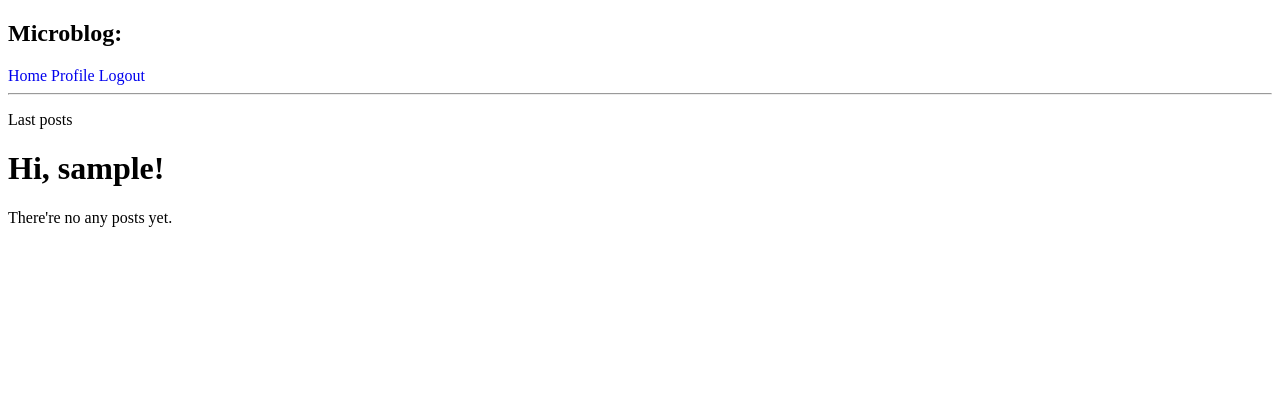
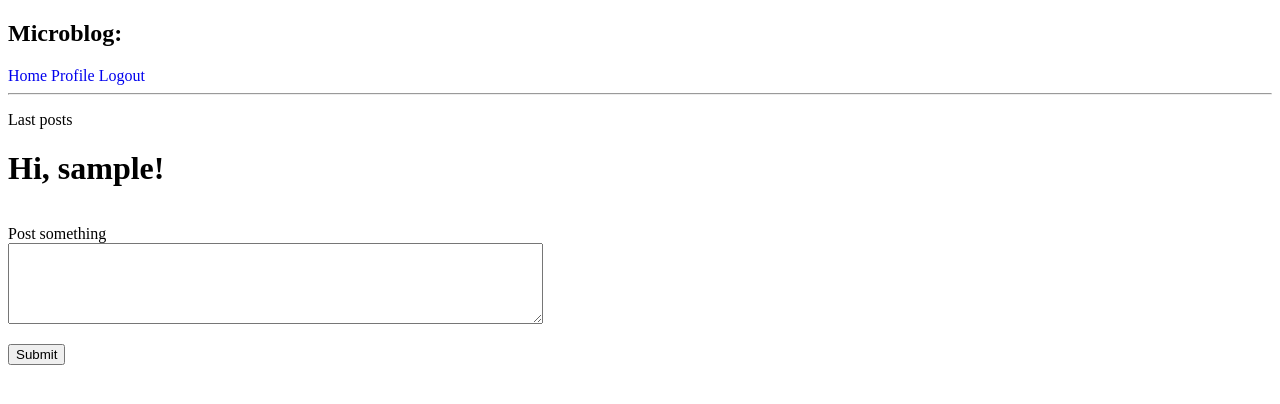
Before and after one commit to K4dZuO/Migeul_Flask, a Flask app: page / in a window 1280 px wide. Shown: the top 404 px of the page. Run offline with Flask 3, Linux system fonts and the light colour scheme; the visitor is signed in with stand-in values (Sample User, id 1); data comes from the database, SQL or seed files in the repository; data that the repository does not hold is empty.

Commit message:
rework index page

```diff
--- a/app/forms.py
+++ b/app/forms.py
@@ -50,7 +50,6 @@ class EditProfileForm(FlaskForm):
                 raise ValidationError('Please use a different username.')
 
     def validate_about(self, about: str):
-        print(about.data)
         if about.data != "":
             if helpers.check_profanity(about.data):
                 raise ValidationError('Please, don\'t use censor words.')
@@ -58,3 +57,9 @@ class EditProfileForm(FlaskForm):
 
 class FollowForm(FlaskForm):
     submit = SubmitField('Submit')
+
+
+class PostForm(FlaskForm):
+    post = TextAreaField('Post something',
+                         validators=[DataRequired(), Length(min=1, max=140)])
+    submit = SubmitField('Submit')
--- a/app/routes.py
+++ b/app/routes.py
@@ -5,7 +5,7 @@ from datetime import datetime, timezone
 from urllib.parse import urlsplit
 
 from app.enums import HttpMethod
-from app.forms import LoginForm, RegistrationForm, EditProfileForm, FollowForm
+from app.forms import LoginForm, RegistrationForm, EditProfileForm, FollowForm, PostForm
 from app.models import User, Post, Comment
 from app import db
 
@@ -20,12 +20,19 @@ def before_request():
         db.session.commit()
 
 
-@bp.route('/', methods=[HttpMethod.GET])
-@bp.route('/index', methods=[HttpMethod.GET])
+@bp.route('/', methods=[HttpMethod.GET, HttpMethod.POST])
+@bp.route('/index', methods=[HttpMethod.GET, HttpMethod.POST])
 @login_required
 def index():
-    posts = db.session.scalars(sa.select(Post).order_by(sa.desc(Post.added_at))).all()
-    return render_template("index.html", title = "Home", posts=posts)
+    post_form = PostForm()
+    if post_form.validate_on_submit():
+        new_post = Post(body=post_form.post.data, author=current_user)
+        db.session.add(new_post)
+        db.session.commit()
+        flash('Your post is now live!')
+        return redirect(url_for('main.index'))
+    posts = db.session.scalars(current_user.following_posts()).all()
+    return render_template("index.html", title = "Home", posts=posts, form=post_form)
 
 
 @bp.route('/register', methods=[HttpMethod.GET, HttpMethod.POST])
--- a/app/templates/index.html
+++ b/app/templates/index.html
@@ -5,13 +5,23 @@
 
 <p>Last posts</p>
 <h1>Hi, {{ current_user.username }}!</h1>
-{% if posts %}
 <div class='post section'>
+    <form action="" method="post">
+    {{ form.hidden_tag() }}
+    <p>
+        {{ form.post.label }}<br>
+        {{ form.post(cols=64, rows=5) }}<br>
+        {% for error in form.post.errors %}
+            <span class="error">[{{ error }}]</span>
+            {% endfor %}
+    </p>
+    <p>{{ form.submit() }}</p>
+    </form>
     {% for post in posts %}
-        {% include "_post.html"%}
+    <p>
+            {% include "_post.html"%}
+    </p>
     {% endfor %}
 </div>
-{% else %}
-    <p>There're no any posts yet.</p>
-{% endif %}
+
 {% endblock %}
```
